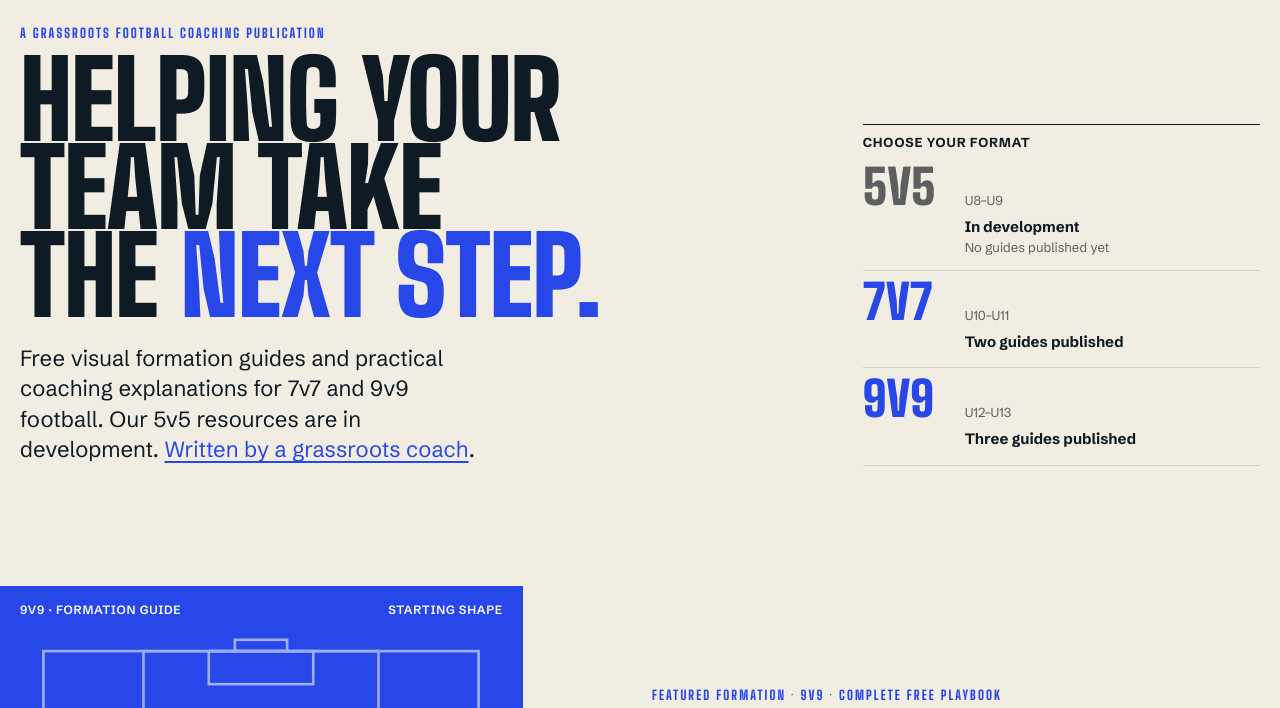
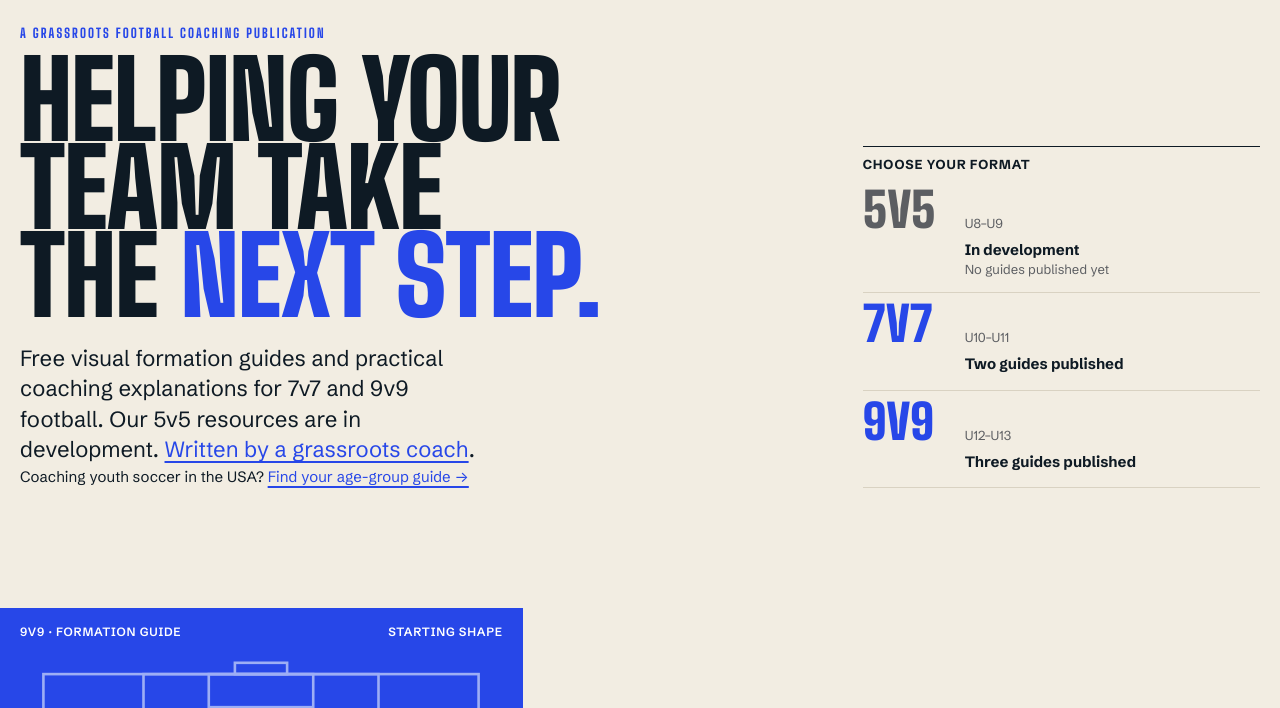
Before and after one commit to Chatmandu/how-we-play, an Astro site: page / in a window 1280 px wide. Shown: the part 80-788 px from the top of the page. Built offline with nearby package versions, Linux system fonts and the light colour scheme; Astro itself is replaced by a stand-in of ours; a web font is replaced by a local one.

Commit message:
Add US soccer pathway signposting: src/pages/index.astro

```diff
--- a/src/pages/index.astro
+++ b/src/pages/index.astro
@@ -27,6 +27,7 @@ const jsonLd = siteIdentity(site);
       <p class="ed-kicker">A grassroots football coaching publication</p>
       <h1 id="cover-h">Helping your team take the <span class="num">next step.</span></h1>
       <p class="cover__deck">Free visual formation guides and practical coaching explanations for 7v7 and 9v9 football. Our 5v5 resources are in development. <a href="/about/">Written by a grassroots coach</a>.</p>
+      <p class="ed-small usa-home-link">Coaching youth soccer in the USA? <a href="/coaching-in-the-usa/">Find your age-group guide →</a></p>
     </div>
     <nav class="formats" aria-labelledby="formats-h">
       <h2 id="formats-h">Choose your format</h2>
```
